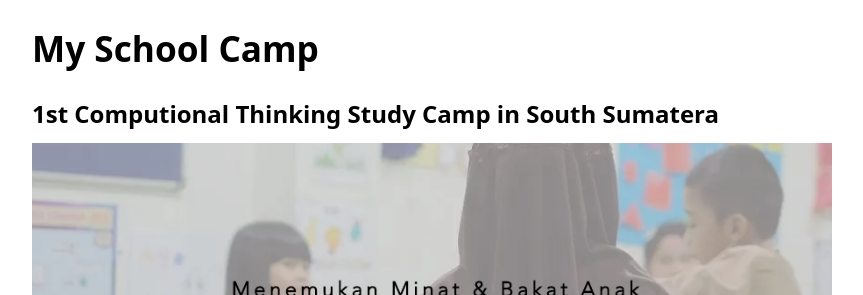
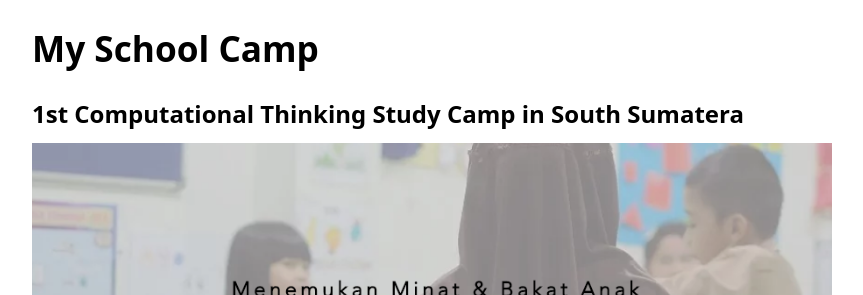
Before and after one commit to irvan-putra/adaptechid, a Jekyll site: the page built from index.md, in a window 1280 px wide. Shown: the top 295 px of the page, without its empty margins (208-1071 px from the left). Built offline with Jekyll 4.4.1, drawn with Linux system fonts in a browser that asks for light colours; our own code applies the rules of GitHub Pages for plain Markdown files.

Commit message:
Update default.html

```diff
--- a/_layouts/default.html
+++ b/_layouts/default.html
@@ -5,7 +5,7 @@
   </head>
   <body>
     <h1>My School Camp</h1>
-    <h2>1st Computional Thinking Study Camp in South Sumatera</h2>
+    <h2>1st Computational Thinking Study Camp in South Sumatera</h2>
     <img src="hero.png">
     <h3>Sepak Terjang</h3>
     <p>My School Camp merupakan akademi yang berfokus pada pembelajaran berpikir komputasi tanpa komputer, diinisiasi oleh dua putra daerah Sumatera Selatan, yaitu Sofian Hadiwidjaya dan Irvan Putra.</p>
```
